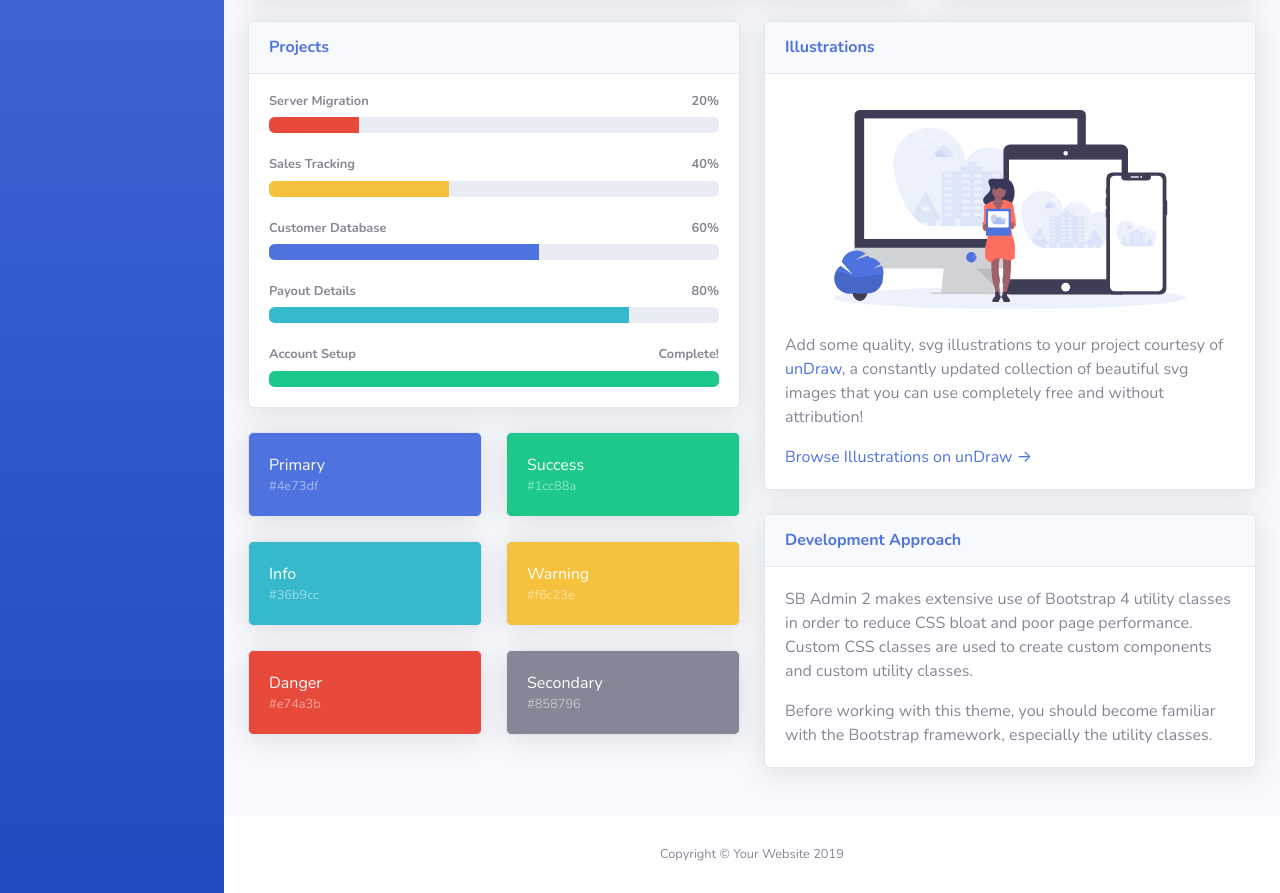
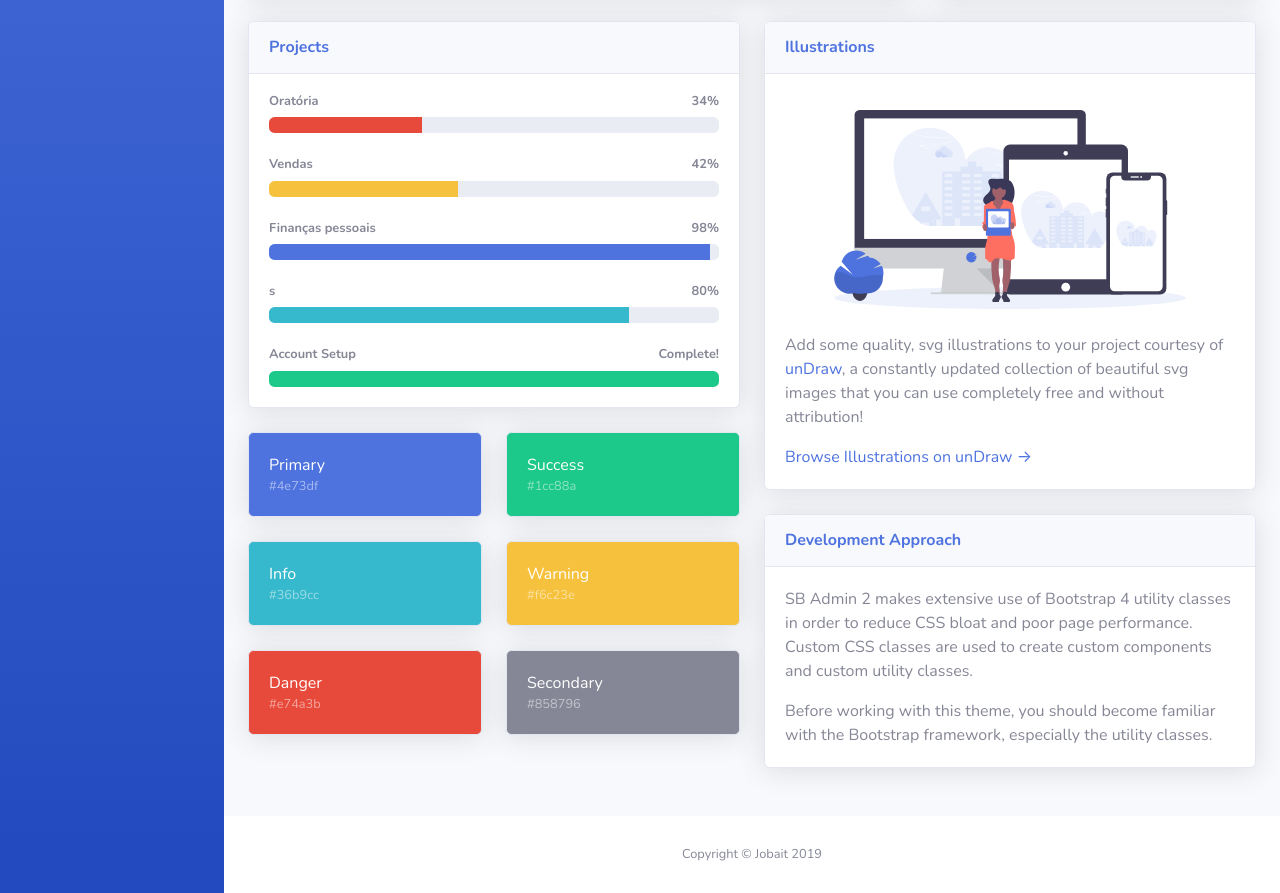
Before and after one commit to xjailsonsantosx/HackEdu, a website with bundled scripts: page PortalAlunos/index.html in a window 1280 px wide. Shown: the part 720-1613 px from the top of the page. Built offline with nearby package versions, Linux system fonts and the light colour scheme.

Commit message:
modificação

```diff
--- a/PortalAlunos/index.html
+++ b/PortalAlunos/index.html
@@ -444,19 +444,19 @@
                   <h6 class="m-0 font-weight-bold text-primary">Projects</h6>
                 </div>
                 <div class="card-body">
-                  <h4 class="small font-weight-bold">Server Migration <span class="float-right">20%</span></h4>
+                  <h4 class="small font-weight-bold">Oratória <span class="float-right">34%</span></h4>
                   <div class="progress mb-4">
-                    <div class="progress-bar bg-danger" role="progressbar" style="width: 20%" aria-valuenow="20" aria-valuemin="0" aria-valuemax="100"></div>
+                    <div class="progress-bar bg-danger" role="progressbar" style="width: 34%" aria-valuenow="20" aria-valuemin="0" aria-valuemax="100"></div>
                   </div>
-                  <h4 class="small font-weight-bold">Sales Tracking <span class="float-right">40%</span></h4>
+                  <h4 class="small font-weight-bold">Vendas <span class="float-right">42%</span></h4>
                   <div class="progress mb-4">
-                    <div class="progress-bar bg-warning" role="progressbar" style="width: 40%" aria-valuenow="40" aria-valuemin="0" aria-valuemax="100"></div>
+                    <div class="progress-bar bg-warning" role="progressbar" style="width: 42%" aria-valuenow="40" aria-valuemin="0" aria-valuemax="100"></div>
                   </div>
-                  <h4 class="small font-weight-bold">Customer Database <span class="float-right">60%</span></h4>
+                  <h4 class="small font-weight-bold">Finanças pessoais <span class="float-right">98%</span></h4>
                   <div class="progress mb-4">
-                    <div class="progress-bar" role="progressbar" style="width: 60%" aria-valuenow="60" aria-valuemin="0" aria-valuemax="100"></div>
+                    <div class="progress-bar" role="progressbar" style="width: 98%" aria-valuenow="60" aria-valuemin="0" aria-valuemax="100"></div>
                   </div>
-                  <h4 class="small font-weight-bold">Payout Details <span class="float-right">80%</span></h4>
+                  <h4 class="small font-weight-bold">s <span class="float-right">80%</span></h4>
                   <div class="progress mb-4">
                     <div class="progress-bar bg-info" role="progressbar" style="width: 80%" aria-valuenow="80" aria-valuemin="0" aria-valuemax="100"></div>
                   </div>
@@ -561,7 +561,7 @@
       <footer class="sticky-footer bg-white">
         <div class="container my-auto">
           <div class="copyright text-center my-auto">
-            <span>Copyright &copy; Your Website 2019</span>
+            <span>Copyright &copy; Jobait 2019</span>
           </div>
         </div>
       </footer>
```
